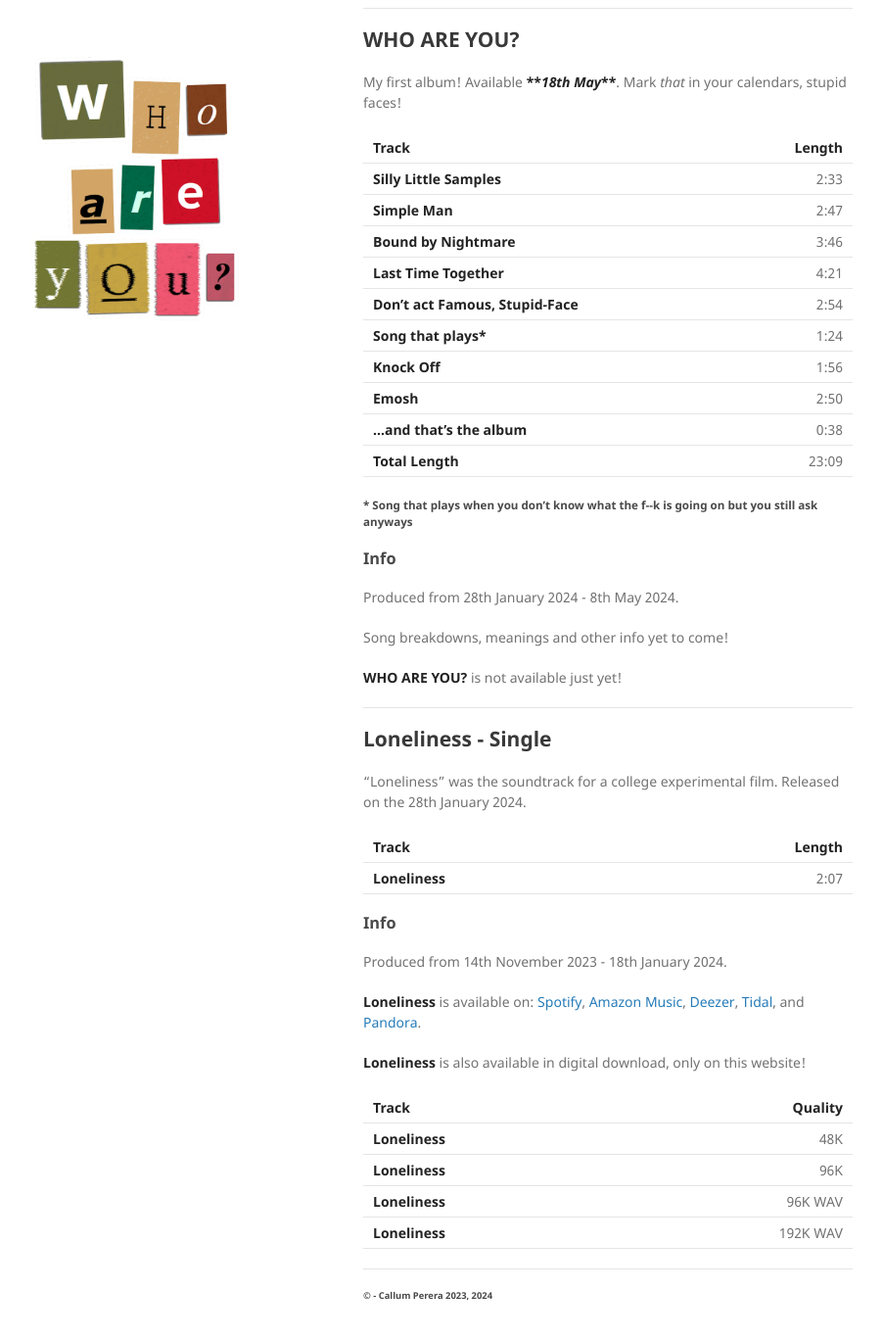
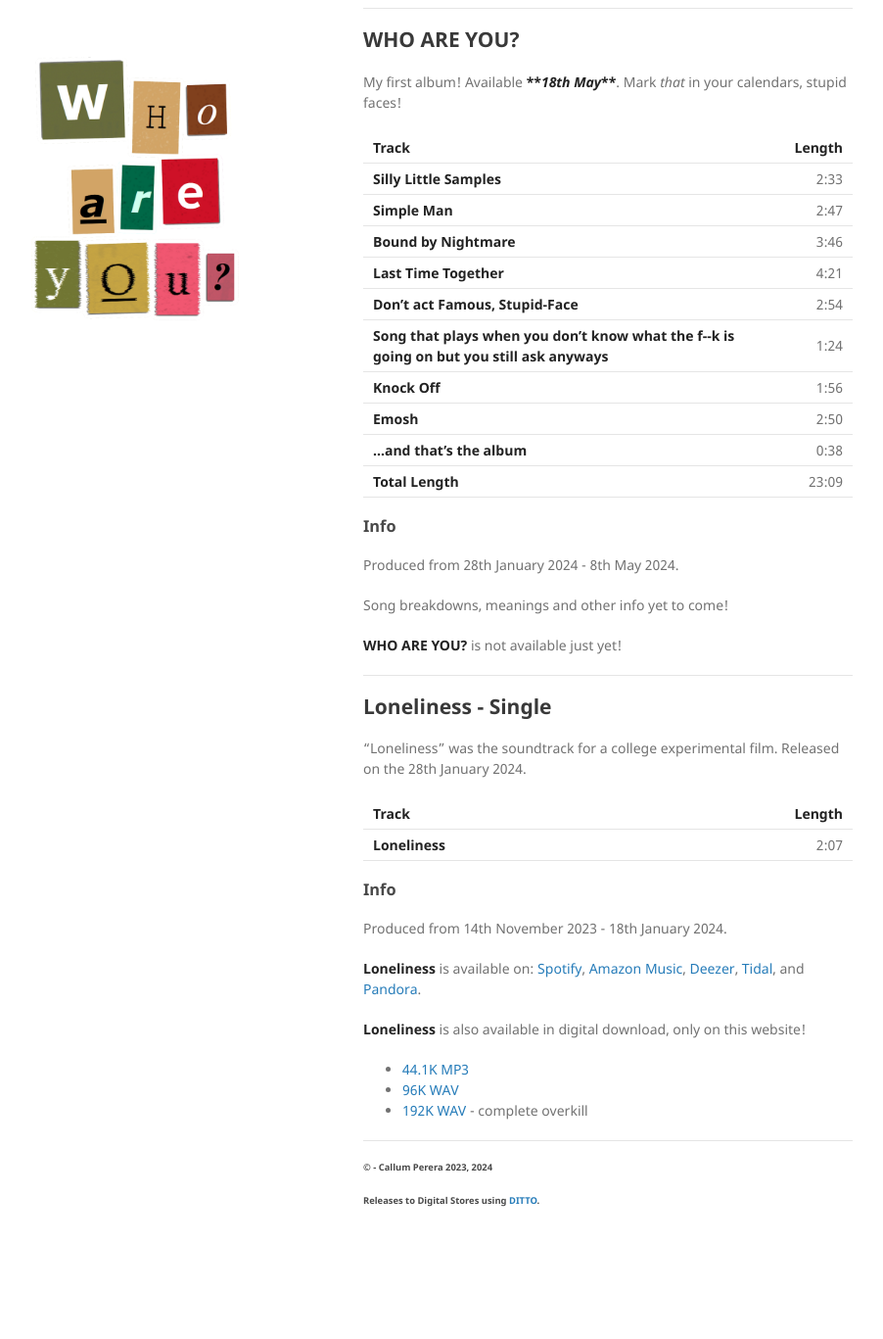
Before and after one commit to CallumPerera/CallumPerera.github.io, a Jekyll site: the page built from index.md, in a window 1280 px wide and 1400 px high, scrolled down 363 px. Shown: the top 1367 px of the window at 98% size, without its empty margins (199-1101 px from the left). Built offline with Jekyll 4.4.1, drawn with Linux system fonts in a browser that asks for light colours; our own code applies the rules of GitHub Pages for plain Markdown files; after the commit the page ends 1666 px from its top, so only the background shows below that.

Commit message:
Update index.md final pls?!

```diff
--- a/index.md
+++ b/index.md
@@ -27,13 +27,12 @@ Mark *that* in your calendars, stupid faces!
 | **Bound by Nightmare** | 3:46 |
 | **Last Time Together** | 4:21 |
 | **Don't act Famous, Stupid-Face** | 2:54 |
-| **Song that plays\*** | 1:24 |
+| **Song that plays when you don't know what the f\--k is going on but you still ask anyways** | 1:24 |
 | **Knock Off** | 1:56 |
 | **Emosh** | 2:50 |
 | **\...and that's the album** | 0:38 |
 | **Total Length** | 23:09 |
 
-##### * Song that plays when you don't know what the f\--k is going on but you still ask anyways
 
 ### Info
 
@@ -63,15 +62,12 @@ Produced from 14th November 2023 - 18th January 2024.
 and [Pandora](https://ditto.fm/loneliness-callum-perera).
 
 **Loneliness** is also available in digital download, only on this website!
-
-| **Track**  | **Quality** |
-| :---       |       ---: |
-| **Loneliness** | 48K   |
-| **Loneliness** | 96K   |
-| **Loneliness** | 96K WAV   |
-| **Loneliness** | 192K WAV   |
+- [44.1K MP3](https://github.com/CallumPerera/CallumPerera.github.io/releases/download/LonelinessSingle/Callum.Perera.-.Loneliness.MP3.44.1K.mp3)
+- [96K WAV](https://github.com/CallumPerera/CallumPerera.github.io/releases/download/LonelinessSingle/Callum.Perera.-.Loneliness.WAV.96K.wav)
+- [192K WAV](https://github.com/CallumPerera/CallumPerera.github.io/releases/download/LonelinessSingle/Callum.Perera.-.Loneliness.WAV.192K.wav) - complete overkill
 
 
 
 * * *
 ###### © - Callum Perera 2023, 2024
+###### Releases to Digital Stores using [DITTO](https://vrlps.co/bt9ss4f/cp).
```
